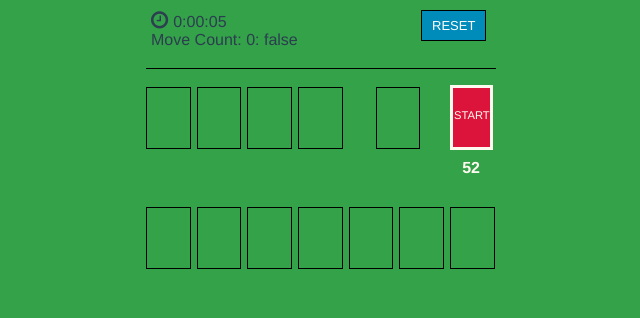
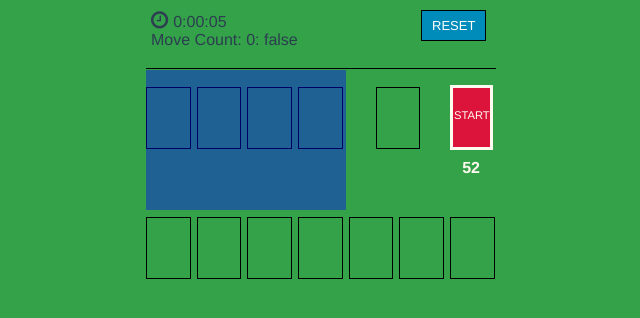
Before and after one commit to nisino25/solitaire, a Vue app: page / in a window 1280 px wide. Shown: the top 318 px of the page, without its empty margins (319-959 px from the left). Built offline with nearby package versions, Linux system fonts and the light colour scheme.

Commit message:
updated 0.1

```diff
--- a/src/App.vue
+++ b/src/App.vue
@@ -1033,6 +1033,7 @@ export default {
 <style>
 
 body {
+  touch-action: manipulation;
   overflow: hidden;
   font-family: Avenir, Helvetica, Arial, sans-serif;
   -webkit-font-smoothing: antialiased;
@@ -1092,8 +1093,8 @@ hr{
 
 .finished-area{
   position:absolute;
-  /* background-color: blue; */
-  top:100px;
+  background-color: blue;
+  top:70px;
   opacity: 0.4;
   width:200px;
   height:140px;
@@ -1104,13 +1105,13 @@ hr{
 
 .top-section{
   /* background-color: blue; */
-  height:120px;
+  height:130px;
   display: flex;
 }
 
 .bottom-section{
   /* background-color: yellow; */
-  height:300px;
+  height:350px;
   display: flex;
 }
 
```
